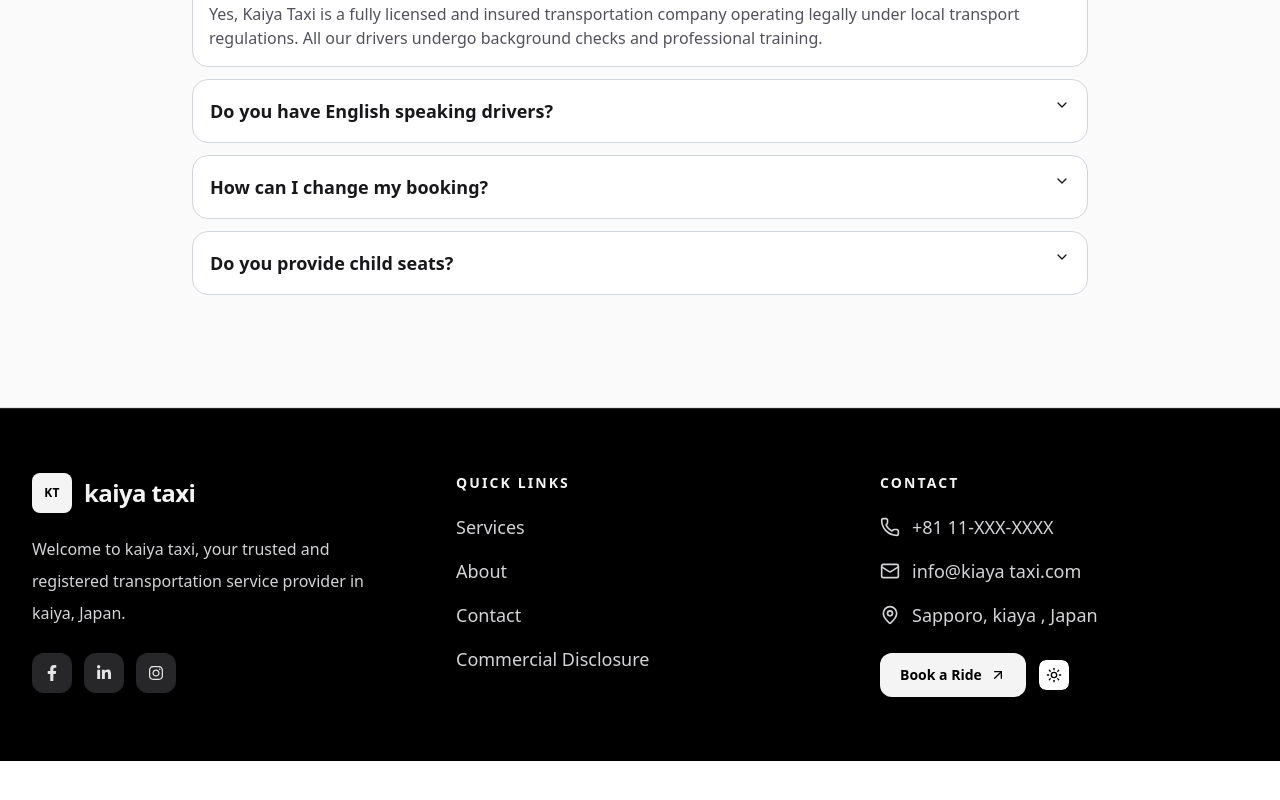
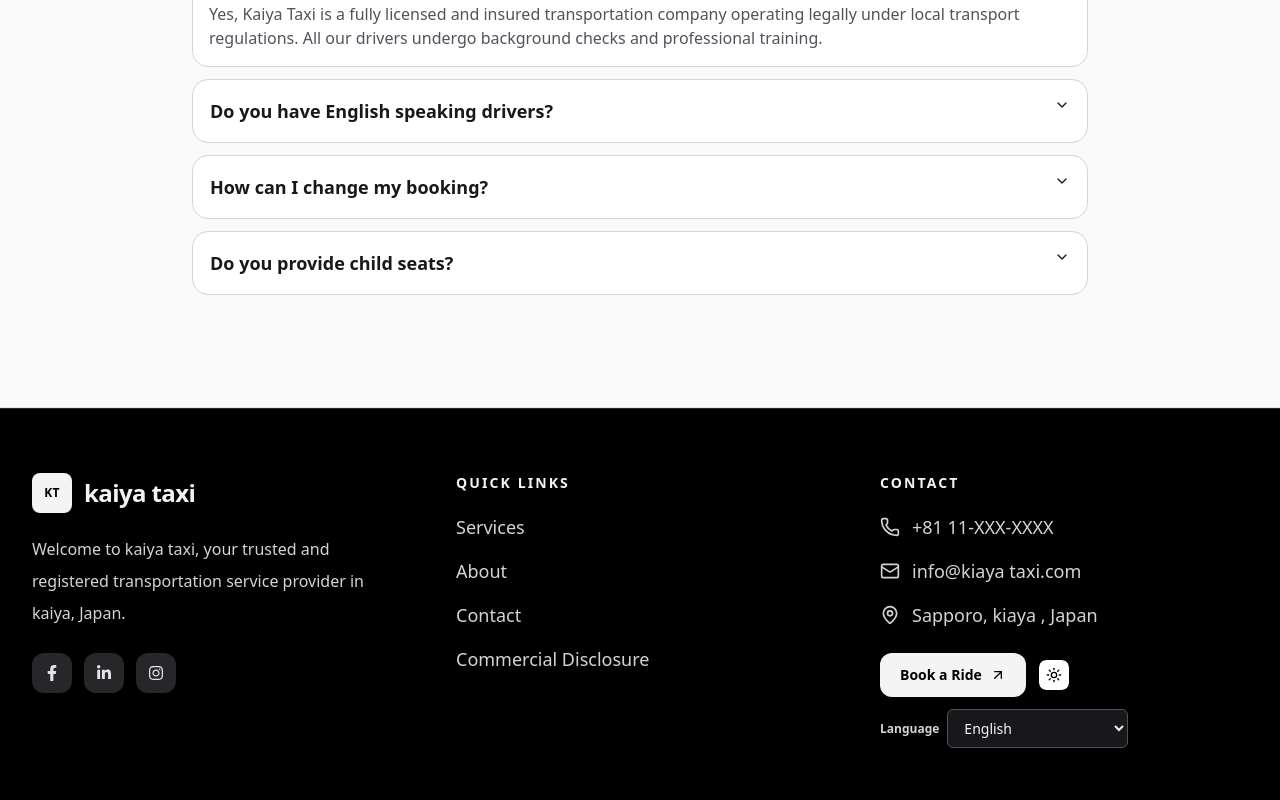
Before and after one commit to Shawon-Reza/kaiya-texi-nextjs, a Next.js app: page / in a window 1280 px wide. Shown: the part 1456-2256 px from the top of the page. Before the commit the page ends 2217 px from the top, so only its background shows below. Built offline with nearby package versions, Linux system fonts and the light colour scheme.

Commit message:
feat: Google language translatore, Translate on browser , Free no API key used.

```diff
--- a/app/globals.css
+++ b/app/globals.css
@@ -10,6 +10,7 @@
   --color-foreground: var(--foreground);
 
 }
+
 @custom-variant dark (&:where(.dark, .dark *));
 
 @media (prefers-color-scheme: dark) {
@@ -22,8 +23,25 @@
 body {
   background: var(--background);
   color: var(--foreground);
+  top: 0px !important;  /*  For Remove the watermark / google translation pop avobe the website */
 }
 
 html {
   scroll-behavior: smooth;
 }
+
+
+/* ------------- For Remove the watermark / google translation pop avobe the website------------------- */
+
+.skiptranslate {
+  display: none;
+}
+
+/* Hide Google Translate floating shortcut/icon injected by the external script. */
+.goog-te-gadget-icon,
+.goog-logo-link,
+.VIpgJd-ZVi9od-aZ2wEe-wOHMyf,
+.VIpgJd-ZVi9od-aZ2wEe-OiiCO,
+.goog-te-spinner-pos {
+  display: none !important;
+}
--- a/app/layout.tsx
+++ b/app/layout.tsx
@@ -1,5 +1,6 @@
 import type { Metadata } from "next";
 import { Geist, Inter } from "next/font/google";
+import Script from "next/script";
 import "./globals.css";
 import { ThemeProvider } from "@/components/theme-provider";
 
@@ -30,7 +31,7 @@
       suppressHydrationWarning
       className={`${geistSans.variable} ${inter.variable} h-full antialiased`}
     >
-      <body className="min-h-full flex flex-col">
+      <body suppressHydrationWarning className="min-h-full flex flex-col">
         <ThemeProvider
           attribute="class"
           defaultTheme="system"
@@ -39,6 +40,30 @@
         >
           {children}
         </ThemeProvider>
+
+        <Script id="google-translate-init" strategy="afterInteractive">
+          {`
+            window.googleTranslateElementInit = function () {
+              var mountNode = document.getElementById("google_translate_element");
+              if (!mountNode || !window.google || !window.google.translate || !window.google.translate.TranslateElement) {
+                return;
+              }
+
+              new window.google.translate.TranslateElement(
+                {
+                  pageLanguage: "en",
+                  includedLanguages: "en,fr,es,pt,de,bn,zh-CN,zh-TW,ja,ko,ru,it,ar",
+                  layout: window.google.translate.TranslateElement.InlineLayout.SIMPLE,
+                },
+                "google_translate_element"
+              );
+            };
+          `}
+        </Script>
+        <Script
+          src="https://translate.google.com/translate_a/element.js?cb=googleTranslateElementInit"
+          strategy="afterInteractive"
+        />
       </body>
     </html>
   );
--- a/components/landing/Footer.tsx
+++ b/components/landing/Footer.tsx
@@ -3,6 +3,7 @@
 import { FaFacebookF, FaInstagram, FaLinkedinIn } from "react-icons/fa";
 import { ArrowUpRight, Mail, MapPin, Phone } from "lucide-react";
 import { ModeToggle } from "@/components/theme-toggle-button";
+import LanguageSwitcher from "@/components/language-switcher";
 
 const quickLinks = [
     { label: "Services", href: "#services" },
@@ -101,6 +102,7 @@
                             <section className="text-black">
                                 <ModeToggle />
                             </section>
+                            <LanguageSwitcher />
                         </div>
                     </div>
                 </div>
--- a/components/landing/navbar.tsx
+++ b/components/landing/navbar.tsx
@@ -4,9 +4,9 @@
 export function LandingNavbar() {
   return (
     <header className="sticky top-0 z-40 border-b border-zinc-200 bg-white/90 dark:bg-amber-500 backdrop-blur-md">
-      <div className="mx-auto flex h-20 w-full max-w-6xl items-center justify-between px-4 sm:px-6 lg:px-8">
+      <div className="mx-auto flex h-20 w-full items-center justify-between px-4 sm:px-6 lg:px-8">
         <div className="flex items-center gap-3">
-          <div className="grid h-10 w-10 place-items-center rounded-lg bg-black text-white">
+          <div className="grid h-10 w-10 place-items-center rounded-lg bg-black  text-white">
             <span aria-hidden className="text-xs font-bold tracking-wide">
               KT
             </span>
--- /dev/null
+++ b/components/language-switcher.tsx
@@ -0,0 +1,76 @@
+"use client";
+
+import { useEffect, useState } from "react";
+
+type LanguageOption = {
+  value: string;
+  label: string;
+};
+
+const LANGUAGES: LanguageOption[] = [
+  { value: "en", label: "English" },
+  { value: "fr", label: "French" },
+  { value: "es", label: "Spanish" },
+  { value: "pt", label: "Portuguese" },
+  { value: "de", label: "German" },
+  { value: "bn", label: "Bengali" },
+  { value: "zh-CN", label: "Chinese (Simplified)" },
+  { value: "zh-TW", label: "Chinese (Traditional)" },
+  { value: "ja", label: "Japanese" },
+  { value: "ko", label: "Korean" },
+  { value: "ru", label: "Russian" },
+  { value: "it", label: "Italian" },
+  { value: "ar", label: "Arabic" },
+];
+
+export default function LanguageSwitcher() {
+  const [selectedLanguage, setSelectedLanguage] = useState("en");
+
+  useEffect(() => {
+    const match = document.cookie.match(/(?:^|;\s*)googtrans=\/[^/]+\/([^;]+)/);
+    if (match?.[1]) {
+      setSelectedLanguage(match[1]);
+    }
+  }, []);
+
+  const handleLanguageChange = (event: React.ChangeEvent<HTMLSelectElement>) => {
+    const nextLanguage = event.target.value;
+    setSelectedLanguage(nextLanguage);
+
+    const cookieValue = `/auto/${nextLanguage}`;
+    document.cookie = `googtrans=${cookieValue};path=/`;
+    document.cookie = `googtrans=${cookieValue};path=/;domain=${window.location.hostname}`;
+
+    window.location.assign(`${window.location.pathname}${window.location.search}`);
+  };
+
+  return (
+    <div className="notranslate flex items-center gap-2" translate="no">
+      <label
+        htmlFor="language-switcher"
+        className="text-xs font-semibold text-zinc-300"
+      >
+        Language
+      </label>
+
+      <select
+        id="language-switcher"
+        value={selectedLanguage}
+        onChange={handleLanguageChange}
+        className="rounded-md border border-zinc-600 bg-zinc-900 px-3 py-2 text-sm text-zinc-100 outline-none transition focus:border-zinc-300"
+      >
+        {LANGUAGES.map((language) => (
+          <option key={language.value} value={language.value}>
+            {language.label}
+          </option>
+        ))}
+      </select>
+
+      <div
+        id="google_translate_element"
+        className="pointer-events-none absolute -left-[9999px] top-auto h-px w-px overflow-hidden"
+        aria-hidden="true"
+      />
+    </div>
+  );
+}
```
